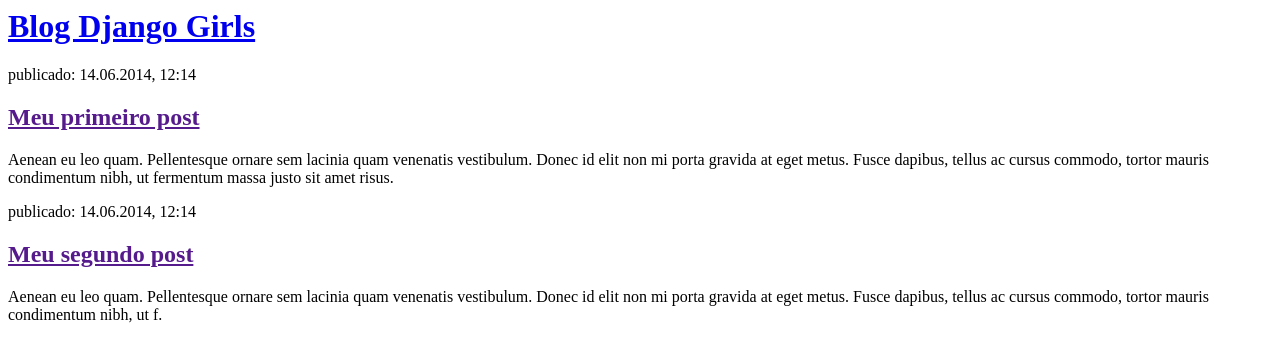
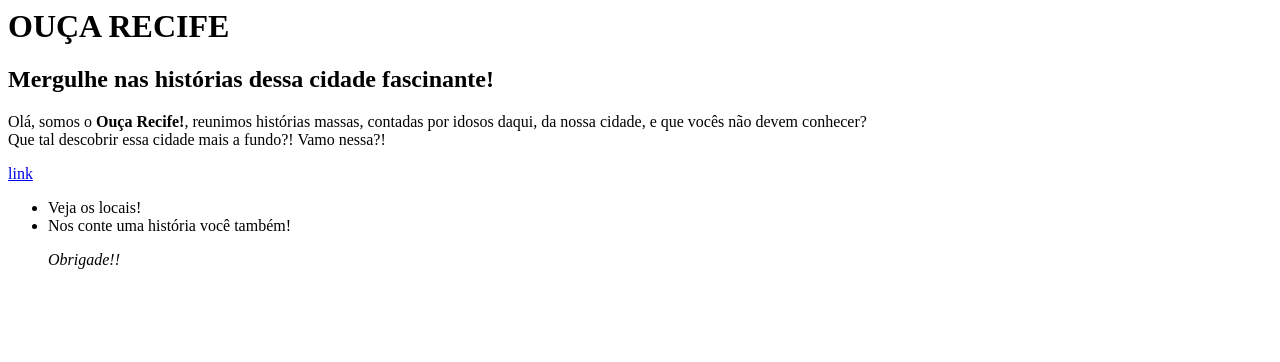
Before and after one commit to beatrizrop/my-first-blog, a Django app: page / in a window 1280 px wide. Shown: the top 362 px of the page. Run offline with Django 3.2, Linux system fonts and the light colour scheme.

Commit message:
Changed the HTML(oucarecife) for the site.

```diff
--- a/blog/templates/blog/post_list.html
+++ b/blog/templates/blog/post_list.html
@@ -1,22 +1,14 @@
 <html>
     <head>
-        <title>Blog Django Girls</title>
+        <title>Ola's blog</title>
     </head>
     <body>
-        <div>
-            <h1><a href="/">Blog Django Girls</a></h1>
-        </div>
-
-        <div>
-            <p>publicado: 14.06.2014, 12:14</p>
-            <h2><a href="">Meu primeiro post</a></h2>
-            <p>Aenean eu leo quam. Pellentesque ornare sem lacinia quam venenatis vestibulum. Donec id elit non mi porta gravida at eget metus. Fusce dapibus, tellus ac cursus commodo, tortor mauris condimentum nibh, ut fermentum massa justo sit amet risus.</p>
-        </div>
-
-        <div>
-            <p>publicado: 14.06.2014, 12:14</p>
-            <h2><a href="">Meu segundo post</a></h2>
-            <p>Aenean eu leo quam. Pellentesque ornare sem lacinia quam venenatis vestibulum. Donec id elit non mi porta gravida at eget metus. Fusce dapibus, tellus ac cursus commodo, tortor mauris condimentum nibh, ut f.</p>
-        </div>
+        <h1>OUÇA RECIFE</h1>
+        <h2>Mergulhe nas histórias dessa cidade fascinante!</h2>
+        <p>Olá, somos o <strong>Ouça Recife!</strong>, reunimos histórias massas, contadas por idosos daqui, da nossa cidade, e que vocês não devem conhecer? <br>Que tal descobrir essa cidade mais a fundo?! Vamo nessa?!</p>
+        <a href='https://djangogirls.org'>link</a>
+        <ul><li>Veja os locais!</li>
+        <li>Nos conte uma história você também!</li>
+        <p><em>Obrigade!!</em></p>
     </body>
 </html>
```
